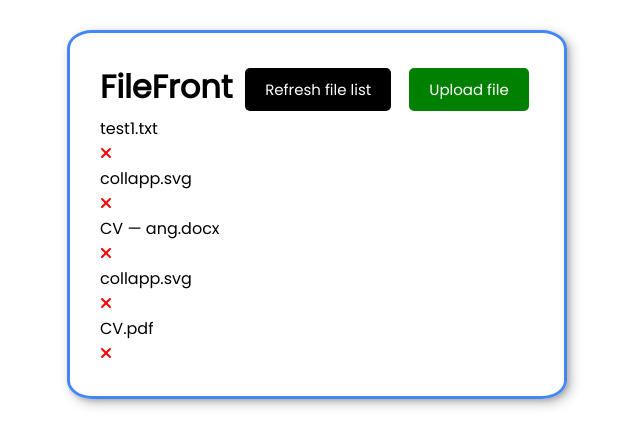
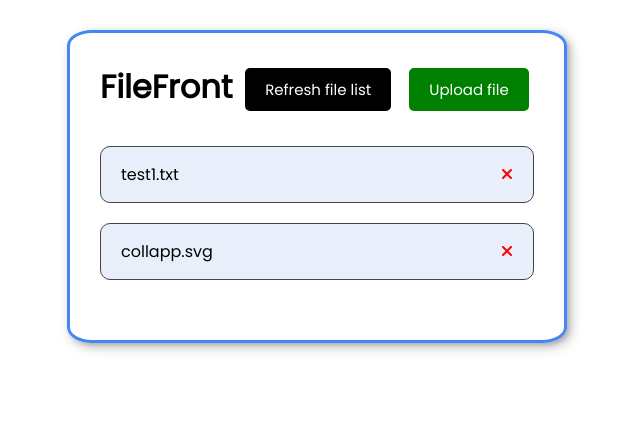
Before and after one commit to PepeKwapien/FileUploader, an Angular app in the folder FileFront/: page / in a window 1280 px wide. Shown: the top 446 px of the page, without its empty margins (323-963 px from the left). Built offline with nearby package versions, Linux system fonts and the light colour scheme; data requests are answered from the project's data file.

Commit message:
Added style for the list

```diff
--- a/FileFront/db.json
+++ b/FileFront/db.json
@@ -6,19 +6,7 @@
     },
     {
       "filename": "collapp.svg",
-      "id": 2
-    },
-    {
-      "filename": "CV — ang.docx",
-      "id": 3
-    },
-    {
-      "filename": "collapp.svg",
       "id": 4
-    },
-    {
-      "filename": "CV.pdf",
-      "id": 6
     }
   ]
 }
--- a/FileFront/src/app/components/file-list-item/file-list-item.component.css
+++ b/FileFront/src/app/components/file-list-item/file-list-item.component.css
@@ -0,0 +1,15 @@
+div {
+  display: flex;
+  justify-content: space-between;
+  align-content: center;
+  padding: 15px 20px;
+  margin: 10px 0;
+  border-radius: 10px;
+  border: #444 solid;
+  border-width: 1px;
+  background-color: rgb(233, 239, 250);
+}
+
+fa-icon {
+  cursor: pointer;
+}
--- a/FileFront/src/app/components/file-list/file-list.component.css
+++ b/FileFront/src/app/components/file-list/file-list.component.css
@@ -0,0 +1,6 @@
+.file-list {
+  display: flex;
+  margin: 20px 0;
+  flex-direction: column;
+  align-content: center;
+}
--- a/FileFront/src/app/components/file-list/file-list.component.html
+++ b/FileFront/src/app/components/file-list/file-list.component.html
@@ -1,5 +1,5 @@
 <div>
-  <div *ngIf="files.length > 0; else emptyList">
+  <div *ngIf="files.length > 0; else emptyList" class="file-list">
     <app-file-list-item
       *ngFor="let file of files"
       [file]="file"
```
